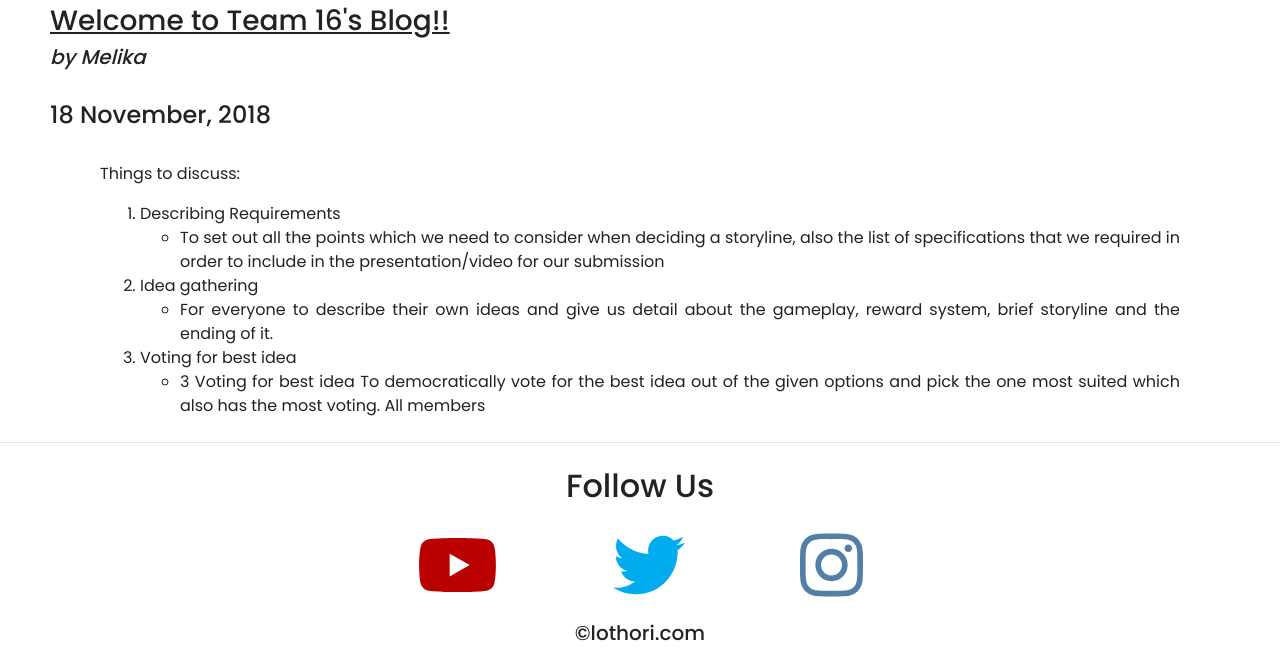
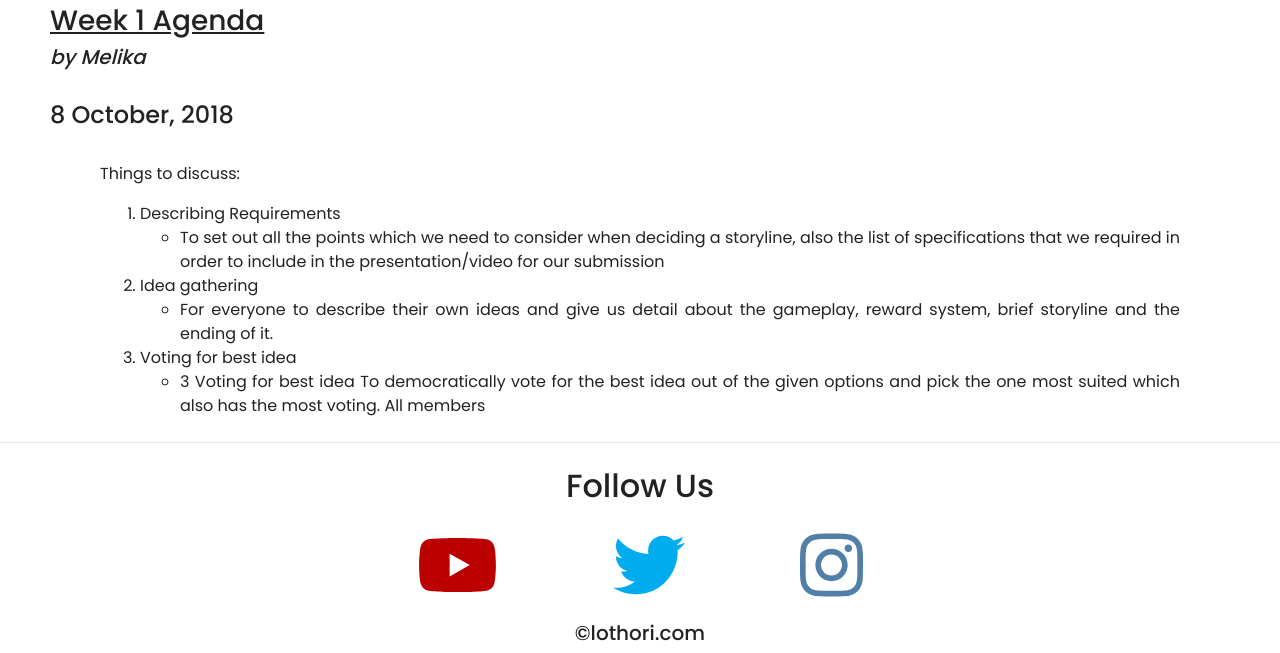
Before and after one commit to mohamedjasmin/lothoriold, a Jekyll site: the page built from _posts/2018-10-08-Meeting-Week-1.md, in a window 1280 px wide. Shown: the part 346-999 px from the top of the page. Built offline with Jekyll 4.4.1, drawn with Linux system fonts in a browser that asks for light colours; nearby versions of some CDN libraries.

Commit message:
updated title

```diff
--- a/_posts/2018-10-08-Meeting-Week-1.md
+++ b/_posts/2018-10-08-Meeting-Week-1.md
@@ -1,8 +1,8 @@
 ---
 layout: wrapper
-title:  "Welcome to Team 16's Blog!!"
-date:   2018-11-18 04:58:02
-categories: blog update
+title:  "Week 1 Agenda"
+date:   2018-10-08 04:58:02
+categories: meeting update
 author: by Melika
 comments: true
 published: true
```
